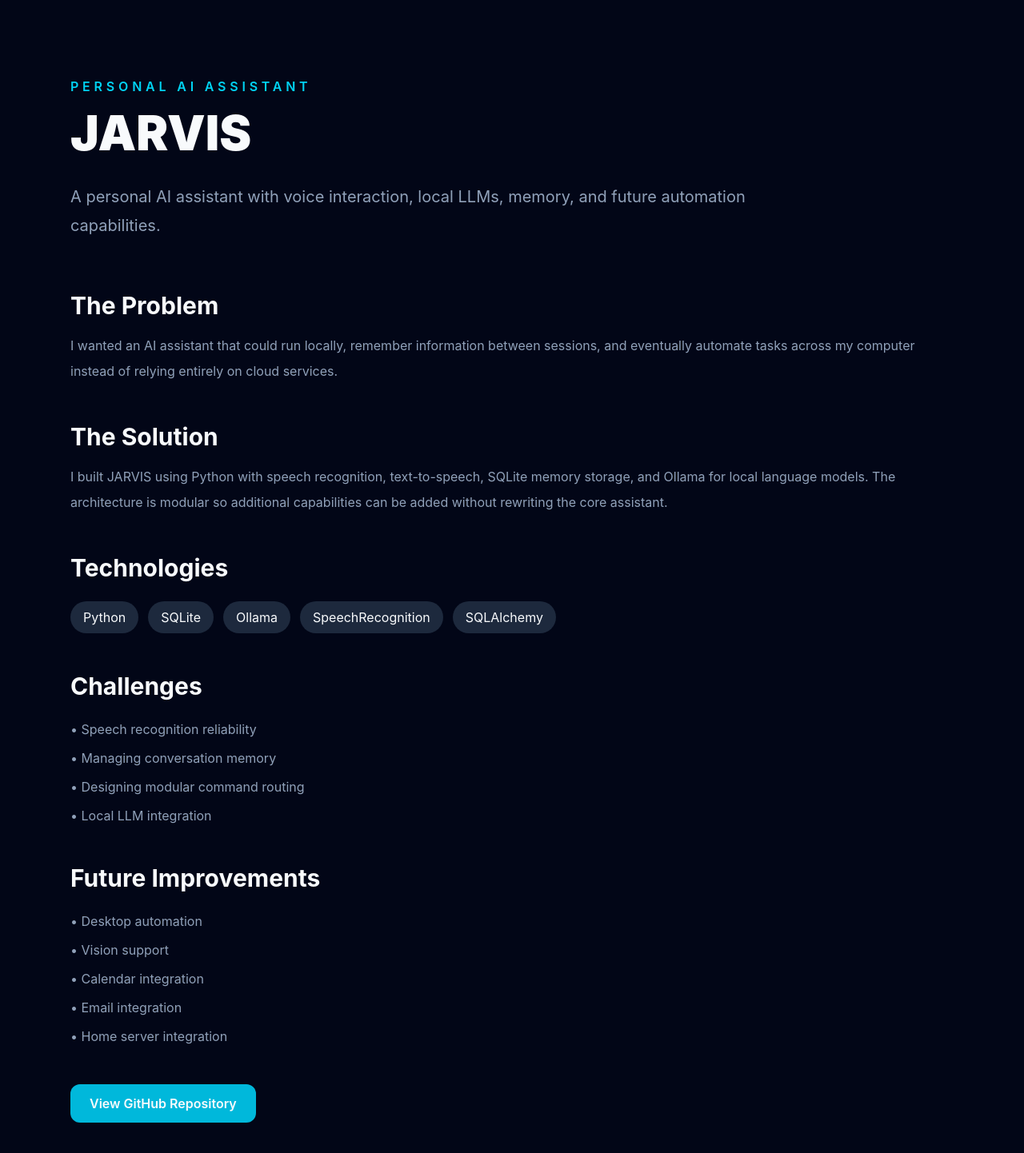
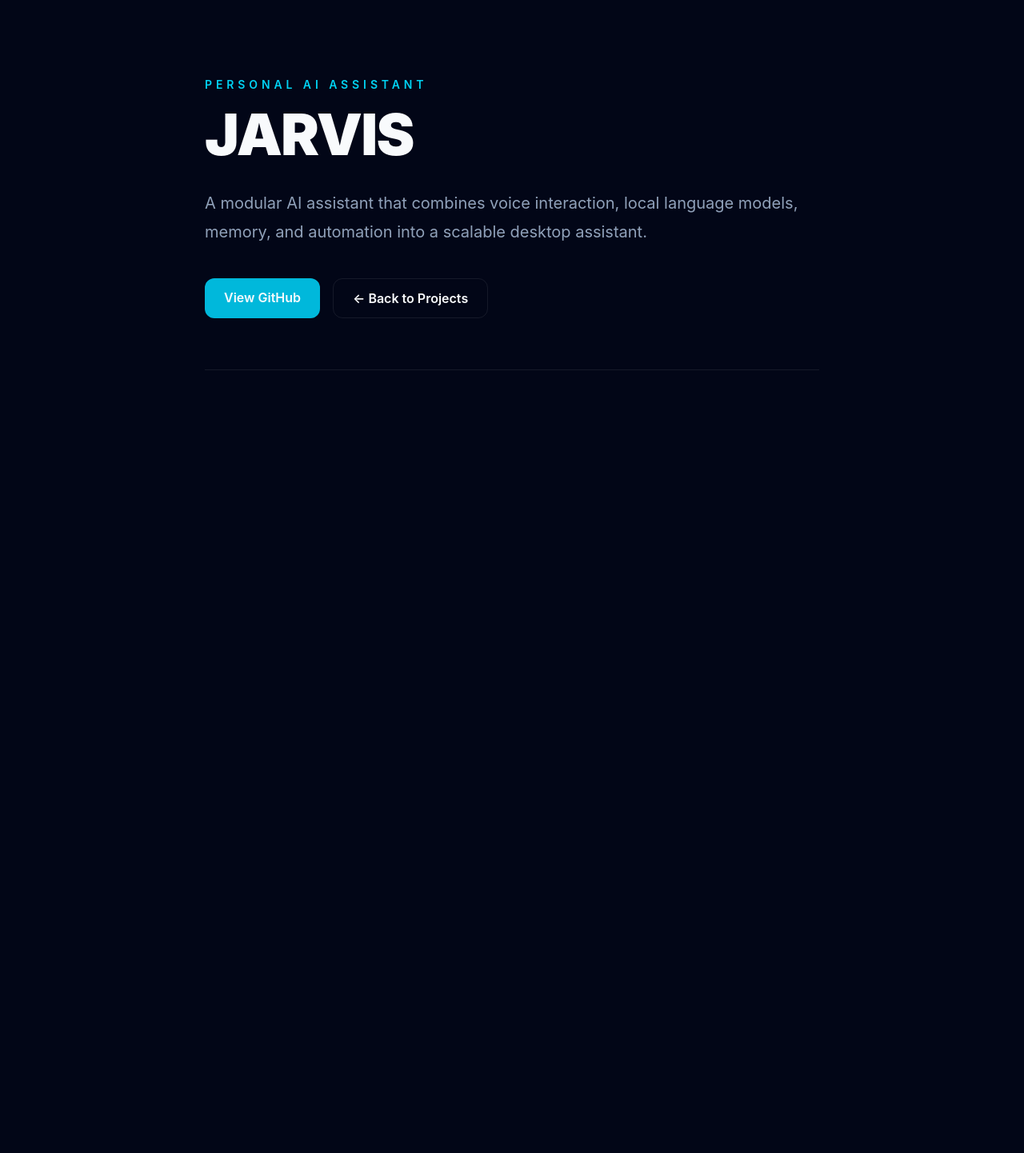
Before and after one commit to CPruett24/portfolio-website, a Next.js app: page /projects/jarvis in a window 1280 px wide. Shown: the top 1442 px of the page at 80% size. After the commit the page ends 800 px from the top, so only its background shows below. Built offline with nearby package versions, Linux system fonts and the light colour scheme.

Commit message:
feat: create reusable project hero component

```diff
--- a/src/app/projects/[slug]/page.tsx
+++ b/src/app/projects/[slug]/page.tsx
@@ -1,7 +1,8 @@
-import Link from "next/link";
 import { notFound } from "next/navigation";
 
-import { projects } from "@/types/projects";
+import ProjectHero from "@/components/projects/ProjectHero";
+
+import { projects } from "@/data/projects";
 
 type Props = {
   params: Promise<{
@@ -24,92 +25,7 @@
 
   return (
     <main className="mx-auto max-w-6xl px-6 py-24">
-
-      <p className="font-semibold uppercase tracking-[0.3em] text-cyan-400">
-        {project.tagline}
-      </p>
-
-      <h1 className="mt-4 text-6xl font-black">
-        {project.title}
-      </h1>
-
-      <p className="mt-8 max-w-4xl text-xl leading-9 text-slate-400">
-        {project.shortDescription}
-      </p>
-
-      <div className="mt-16 grid gap-12">
-
-        <section>
-          <h2 className="mb-4 text-3xl font-bold">
-            The Problem
-          </h2>
-
-          <p className="leading-8 text-slate-400">
-            {project.problem}
-          </p>
-        </section>
-
-        <section>
-          <h2 className="mb-4 text-3xl font-bold">
-            The Solution
-          </h2>
-
-          <p className="leading-8 text-slate-400">
-            {project.solution}
-          </p>
-        </section>
-
-        <section>
-          <h2 className="mb-6 text-3xl font-bold">
-            Technologies
-          </h2>
-
-          <div className="flex flex-wrap gap-3">
-            {project.technologies.map((tech) => (
-              <span
-                key={tech}
-                className="rounded-full bg-slate-800 px-4 py-2"
-              >
-                {tech}
-              </span>
-            ))}
-          </div>
-        </section>
-
-        <section>
-          <h2 className="mb-6 text-3xl font-bold">
-            Challenges
-          </h2>
-
-          <ul className="space-y-3 text-slate-400">
-            {project.challenges.map((challenge) => (
-              <li key={challenge}>• {challenge}</li>
-            ))}
-          </ul>
-        </section>
-
-        <section>
-          <h2 className="mb-6 text-3xl font-bold">
-            Future Improvements
-          </h2>
-
-          <ul className="space-y-3 text-slate-400">
-            {project.futureWork.map((item) => (
-              <li key={item}>• {item}</li>
-            ))}
-          </ul>
-        </section>
-
-        <Link
-          href={project.github}
-          target="_blank"
-          className="w-fit rounded-xl bg-cyan-500 px-6 py-3 font-semibold transition hover:bg-cyan-400"
-        >
-          View GitHub Repository
-        </Link>
-
-      </div>
-
+      <ProjectHero project={project} />
     </main>
   );
 }
--- /dev/null
+++ b/src/components/projects/ProjectHero.tsx
@@ -0,0 +1,42 @@
+import Link from "next/link";
+
+import type { Project } from "@/types/projects";
+
+type Props = {
+  project: Project;
+};
+
+export default function ProjectHero({ project }: Props) {
+  return (
+    <section className="border-b border-white/10 pb-16">
+      <p className="text-sm font-semibold uppercase tracking-[0.35em] text-cyan-400">
+        {project.tagline}
+      </p>
+
+      <h1 className="mt-4 text-5xl font-black tracking-tight md:text-7xl">
+        {project.title}
+      </h1>
+
+      <p className="mt-8 max-w-3xl text-xl leading-9 text-slate-400">
+        {project.shortDescription}
+      </p>
+
+      <div className="mt-10 flex flex-wrap gap-4">
+        <Link
+          href={project.github}
+          target="_blank"
+          className="rounded-xl bg-cyan-500 px-6 py-3 font-semibold transition hover:bg-cyan-400"
+        >
+          View GitHub
+        </Link>
+
+        <Link
+          href="/#projects"
+          className="rounded-xl border border-white/10 px-6 py-3 font-semibold transition hover:border-cyan-400"
+        >
+          ← Back to Projects
+        </Link>
+      </div>
+    </section>
+  );
+}
```
